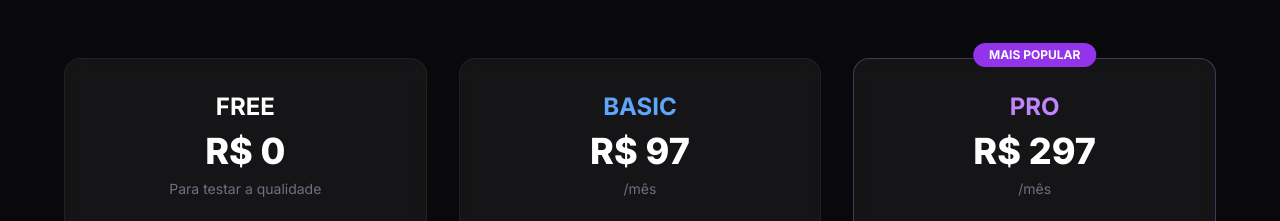
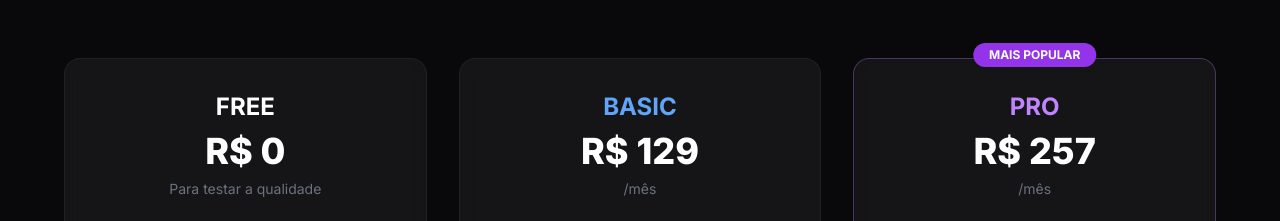
Before and after one commit to paulodev40/Site_Vendas_CopyMaster, a React (Vite) app: page / in a window 1280 px wide. Shown: the part 7420-7641 px from the top of the page. Built offline with nearby package versions, Linux system fonts and the light colour scheme.

Commit message:
Update App.tsx

```diff
--- a/App.tsx
+++ b/App.tsx
@@ -560,7 +560,7 @@ const Pricing = () => (
         <div className="glass p-8 rounded-2xl border-white/5 hover:border-blue-400/20 transition">
           <div className="text-center mb-6">
             <h3 className="text-2xl font-bold mb-2 text-blue-400">BASIC</h3>
-            <div className="text-4xl font-black text-white mb-2">R$ 97</div>
+            <div className="text-4xl font-black text-white mb-2">R$ 129</div>
             <p className="text-sm text-gray-500">/mês</p>
           </div>
           <ul className="space-y-3 mb-8 text-sm">
@@ -590,7 +590,7 @@ const Pricing = () => (
           </div>
           <div className="text-center mb-6">
             <h3 className="text-2xl font-bold mb-2 text-purple-400">PRO</h3>
-            <div className="text-4xl font-black text-white mb-2">R$ 297</div>
+            <div className="text-4xl font-black text-white mb-2">R$ 257</div>
             <p className="text-sm text-gray-500">/mês</p>
           </div>
           <ul className="space-y-3 mb-8 text-sm">
@@ -776,8 +776,8 @@ const FinalCTA = () => {
             <div className="absolute top-0 left-1/2 -translate-x-1/2 -translate-y-1/2 bg-yellow-400 text-black px-6 py-1 rounded-full text-xs font-black uppercase tracking-tighter">MAIS ESCOLHIDO</div>
             <h3 className="text-2xl font-bold mb-4">Plano PRO</h3>
             <div className="flex items-baseline justify-center gap-2 mb-8">
-              <span className="text-lg text-gray-500 line-through">R$ 497</span>
-              <span className="text-5xl font-black text-yellow-400">R$ 297</span>
+              <span className="text-lg text-gray-500 line-through">R$ 397</span>
+              <span className="text-5xl font-black text-yellow-400">R$ 257</span>
               <span className="text-gray-500">/mês</span>
             </div>
 
@@ -820,10 +820,6 @@ const FinalCTA = () => {
             </div>
           </div>
         </div>
-
-        <p className="text-sm text-gray-500">
-          Após o período promocional, o preço volta para R$ 497/mês
-        </p>
       </div>
     </section>
   );
```
